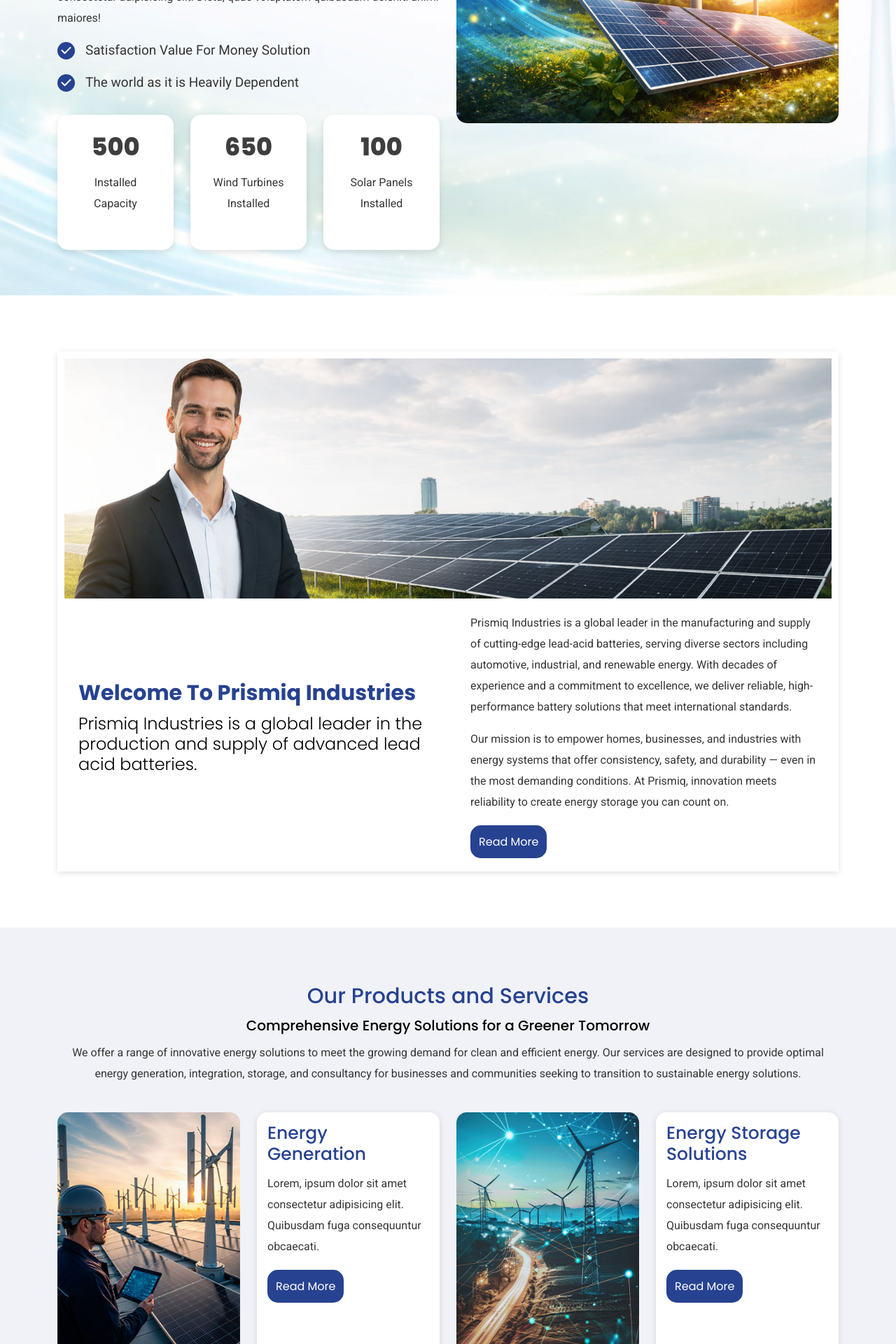
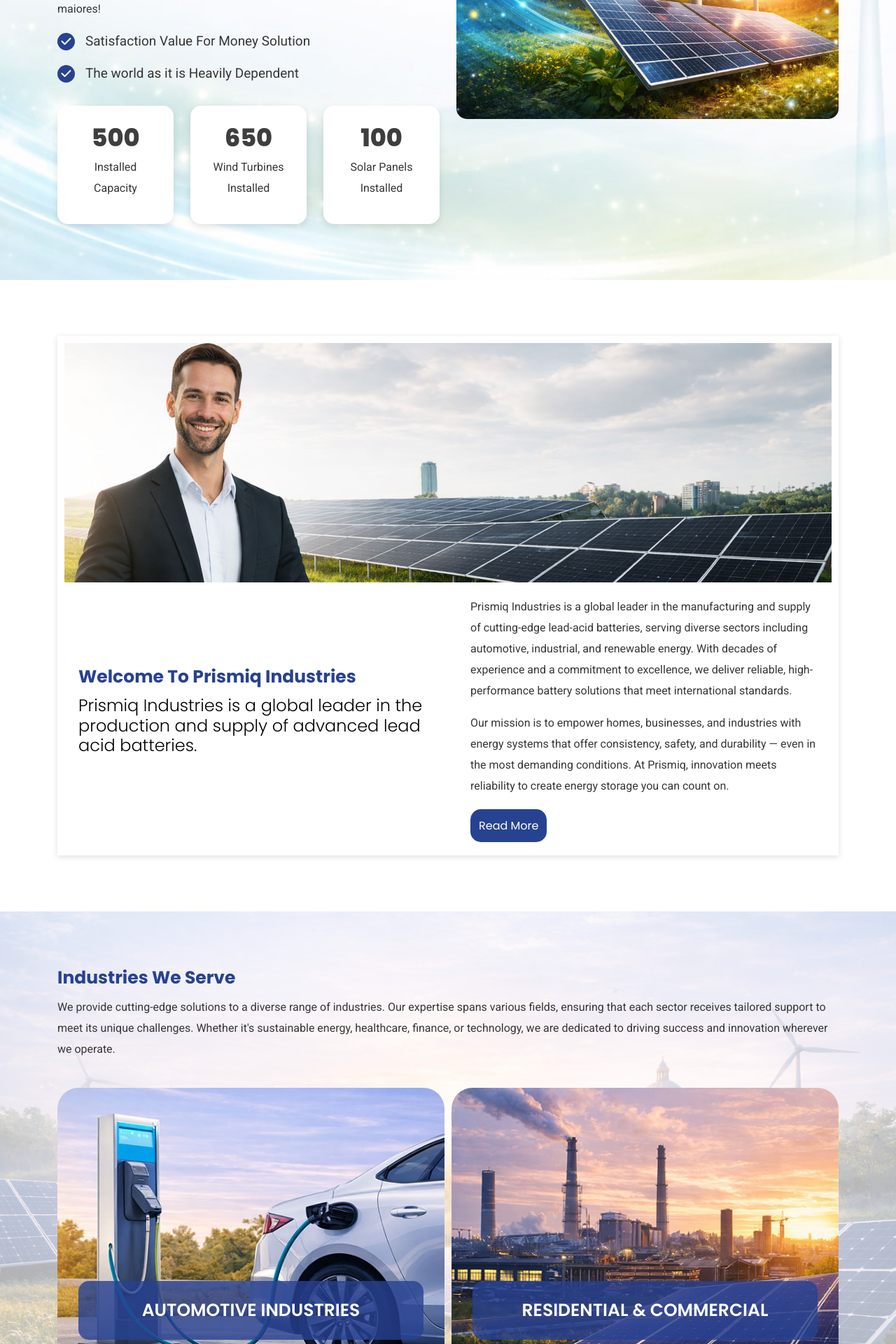
Before and after one commit to ArunSharma-digilinkers/prismiq, a PHP site: page /projects/ in a window 1280 px wide. Shown: the part 1040-2960 px from the top of the page at 70% size. Run offline with PHP 8.4, Linux system fonts and the light colour scheme.

Commit message:
updations

```diff
--- a/public/css/sass/developer/_anas.scss
+++ b/public/css/sass/developer/_anas.scss
@@ -8,7 +8,8 @@
 }
 
 h3 {
-    font-weight: 500;
+    font-size: 25px;
+    font-weight: 700;
     color: $color-primary;
 }
 
@@ -71,10 +72,9 @@
     text-align: center;
     background-color: #ffffff;
     border-radius: 15px;
-    padding: 20px;
+    padding: 20px 10px;
     box-shadow: 0 4px 10px rgba(0, 0, 0, 0.1);
     transition: transform 0.3s ease-in-out;
-    height: 100%;
     margin-top: 15px;
 }
 
@@ -86,7 +86,6 @@
     font-size: 35px;
     font-weight: 800;
     color: #3e3e3e;
-    margin-bottom: 10px;
 }
 
 .counter p {
@@ -170,6 +169,83 @@
     }
 }
 
+//////////////////////// HOME INDUSTRIES CSS ////////////////////////
+
+.hm-industries-wrapper {
+    background-image: url('../img/industry-bg-img.jpg');
+    background-position: center;
+    background-repeat: no-repeat;
+    background-size: cover;
+    background-blend-mode: overlay;
+    background-color: #ffffffb0;
+}
+
+
+
+.home-industry .item {
+    position: relative;
+    height: 400px; /* Fixed height for consistency */
+    border-radius: 30px; /* Rounded corners for a more unique card shape */
+    background-size: cover;
+    background-position: center;
+    transition: transform 0.3s ease-in-out, box-shadow 0.3s ease; /* Smooth scale and shadow effects */
+    overflow: hidden;
+}
+
+/* Specific background images for each item */
+.home-industry .item.industry-box-1 {
+    background-image: url('../img/industry1-img.jpg');
+}
+
+.home-industry .item.industry-box-2 {
+    background-image: url('../img/industry2-img.jpg');
+}
+
+.home-industry .item.industry-box-3 {
+    background-image: url('../img/industry3-img.jpg');
+}
+
+.home-industry .item:hover {
+
+    box-shadow: 0 25px 60px rgba(0, 0, 0, 0.3); /* Enhance the shadow on hover */
+}
+
+.home-industry .item .txt-box {
+    position: absolute;
+    bottom: 40px;
+    left: 30px;
+    right: 30px;
+    background-color: rgba(39, 66, 145, 0.8);
+    padding: 26px 20px;
+    border-radius: 15px;
+    opacity: 1;
+
+
+}
+
+
+
+.home-industry .item .txt-box h3 {
+    font-size: 25px;
+    font-weight: 600;
+    line-height: 1.3;
+    text-transform: uppercase;
+    color: #fff;
+    margin-bottom: 0;
+    text-align: center;
+
+}
+
+/* Optional: Add a hover animation for better interactivity */
+.home-industry .item:hover .txt-box h3 {
+    color: #f8f8f8; /* Slight text color change on hover */
+}
+
+.home-industry .owl-carousel .owl-nav, .home-industry .owl-carousel .owl-dots {
+    display: none; /* Hide default navigation */
+}
+
+
 //////////////////////// HOME PRODUCTS CSS ////////////////////////
 
 .hm-product-wrap  {
@@ -188,6 +264,7 @@
 
     h3 {
         font-size: 25px;
+        font-weight: 500;
     }
 }
 
@@ -368,6 +445,7 @@
 .test-name-box {
     display: flex;
     align-items: center;
+
 }
 
 
@@ -396,6 +474,7 @@
 .checked {
   color: orange;
 }
+
 
 ///////////////////////////////////////////////////// ABOUT US PAGE /////////////////////////////////////////////////
 
--- a/public/css/sass/layout/_navbars.scss
+++ b/public/css/sass/layout/_navbars.scss
@@ -123,7 +123,7 @@
         line-height: 50px;
         text-transform: capitalize;
         letter-spacing: 1.2px;
-        font-size: 17px;
+        font-size: 16px;
 	}
 }
 .dark .navbar {
--- a/public/css/style.css
+++ b/public/css/style.css
@@ -986,7 +986,8 @@
 }
 
 h3 {
-  font-weight: 500;
+  font-size: 25px;
+  font-weight: 700;
   color: #274291;
 }
 
@@ -1041,10 +1042,9 @@
   text-align: center;
   background-color: #ffffff;
   border-radius: 15px;
-  padding: 20px;
+  padding: 20px 10px;
   box-shadow: 0 4px 10px rgba(0, 0, 0, 0.1);
   transition: transform 0.3s ease-in-out;
-  height: 100%;
   margin-top: 15px;
 }
 
@@ -1056,7 +1056,6 @@
   font-size: 35px;
   font-weight: 800;
   color: #3e3e3e;
-  margin-bottom: 10px;
 }
 
 .counter p {
@@ -1124,6 +1123,72 @@
   padding: 20px;
 }
 
+.hm-industries-wrapper {
+  background-image: url("../img/industry-bg-img.jpg");
+  background-position: center;
+  background-repeat: no-repeat;
+  background-size: cover;
+  background-blend-mode: overlay;
+  background-color: rgba(255, 255, 255, 0.6901960784);
+}
+
+.home-industry .item {
+  position: relative;
+  height: 400px; /* Fixed height for consistency */
+  border-radius: 30px; /* Rounded corners for a more unique card shape */
+  background-size: cover;
+  background-position: center;
+  transition: transform 0.3s ease-in-out, box-shadow 0.3s ease; /* Smooth scale and shadow effects */
+  overflow: hidden;
+}
+
+/* Specific background images for each item */
+.home-industry .item.industry-box-1 {
+  background-image: url("../img/industry1-img.jpg");
+}
+
+.home-industry .item.industry-box-2 {
+  background-image: url("../img/industry2-img.jpg");
+}
+
+.home-industry .item.industry-box-3 {
+  background-image: url("../img/industry3-img.jpg");
+}
+
+.home-industry .item:hover {
+  box-shadow: 0 25px 60px rgba(0, 0, 0, 0.3); /* Enhance the shadow on hover */
+}
+
+.home-industry .item .txt-box {
+  position: absolute;
+  bottom: 40px;
+  left: 30px;
+  right: 30px;
+  background-color: rgba(39, 66, 145, 0.8);
+  padding: 26px 20px;
+  border-radius: 15px;
+  opacity: 1;
+}
+
+.home-industry .item .txt-box h3 {
+  font-size: 25px;
+  font-weight: 600;
+  line-height: 1.3;
+  text-transform: uppercase;
+  color: #fff;
+  margin-bottom: 0;
+  text-align: center;
+}
+
+/* Optional: Add a hover animation for better interactivity */
+.home-industry .item:hover .txt-box h3 {
+  color: #f8f8f8; /* Slight text color change on hover */
+}
+
+.home-industry .owl-carousel .owl-nav, .home-industry .owl-carousel .owl-dots {
+  display: none; /* Hide default navigation */
+}
+
 .hm-product-wrap {
   background-color: #f0f2f7;
 }
@@ -1139,6 +1204,7 @@
 }
 .hm-product-wrap .pro-box h3 {
   font-size: 25px;
+  font-weight: 500;
 }
 
 .hm-mission-wrapper {
@@ -1947,7 +2013,7 @@
   line-height: 50px;
   text-transform: capitalize;
   letter-spacing: 1.2px;
-  font-size: 17px;
+  font-size: 16px;
 }
 
 .dark .navbar {
--- a/public/index.php
+++ b/public/index.php
@@ -63,7 +63,7 @@
                                     <div class="col-lg-4 col-md-4 col-m-12">
                                         <div class="counter-item">
                                             <div class="counter" id="installedCapacity">0</div>
-                                            <p>Installed Capacity</p>
+                                            <p>Installed <br>Capacity</p>
                                         </div>
                                     </div>
                                     <div class="col-lg-4 col-md-4 col-m-12">
@@ -124,6 +124,38 @@
                     </div>
                 </div>
             </div>
+
+<!-- ///////////////////////////// HOME INDUSTRIES SECTION ///////////////////////////// -->
+
+            <div class="hm-industries-wrapper section-entry">
+    <div class="container">
+        <div class="row">
+            <div class="col-lg-12 col-md-12 mb-4">
+                <h3>Industries We Serve</h3>
+                <p>We provide cutting-edge solutions to a diverse range of industries. Our expertise spans various fields, ensuring that each sector receives tailored support to meet its unique challenges. Whether it's sustainable energy, healthcare, finance, or technology, we are dedicated to driving success and innovation wherever we operate.</p>
+            </div>
+            <div class="col-lg-12 col-md-12">
+                <div class="home-industry owl-carousel owl-theme">
+                    <div class="item industry-box-1">
+                        <div class="txt-box">
+                            <h3>Automotive Industries</h3>
+                        </div>
+                    </div>
+                    <div class="item industry-box-2">
+                        <div class="txt-box">
+                            <h3>Residential & Commercial</h3>
+                        </div>
+                    </div>
+                    <div class="item industry-box-3">
+                        <div class="txt-box">
+                            <h3>Agriculture & Warehousing</h3>
+                        </div>
+                    </div>
+                </div>
+            </div>
+        </div>
+    </div>
+</div>
 
 
 <!-- ///////////////////////////// HOME PRODUCTS SECTION ///////////////////////////// -->
@@ -342,7 +374,7 @@
                                             reliable.”
                                         </p>
                                         <div class="name-txt-box">
-                                            <h6><span>Ramesh Chauhan</span><br>Our Client</h6>
+                                            <h6><span>Ramesh Chauhan</span><br>Happy Client</h6>
                                         </div>
                                     </div>
                                 </div>
@@ -363,7 +395,7 @@
                                             responsive. Highly recommended for home solar users!”
                                         </p>
                                         <div class="name-txt-box">
-                                            <h6><span>Priya Mehta</span><br>Our Client</h6>
+                                            <h6><span>Priya Mehta</span><br>Happy Client</h6>
                                         </div>
                                     </div>
                                 </div>
--- a/public/js/main.js
+++ b/public/js/main.js
@@ -57,7 +57,7 @@
 
 
 
-$('.home-products').owlCarousel({
+$('.home-industry').owlCarousel({
     loop:true,
     margin:10,
     nav:true,
```
Also changed, not shown: public/img/Untitled-3.jpg (added), public/img/client.png, public/img/industry-bg-img.jpg (added), public/img/industry1-img.jpg (added), public/img/industry2-img.jpg (added), public/img/industry3-img.jpg (added), 1 other file.
